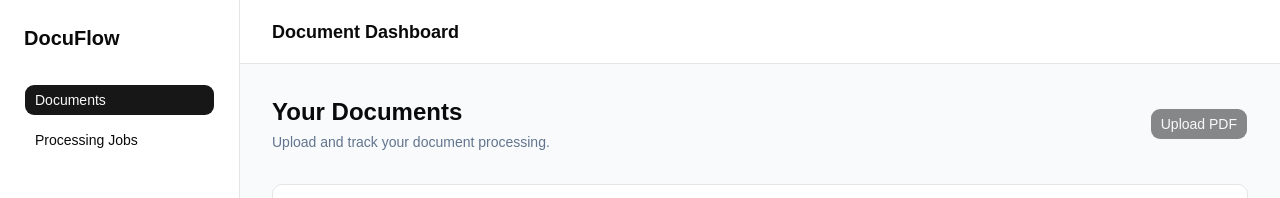
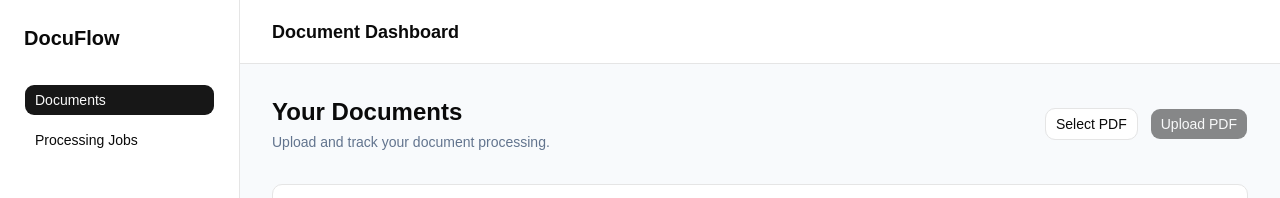
Before and after one commit to DUCANHTRA/document-processing-platform, a React (Vite) app in the folder client/: page / in a window 1280 px wide. Shown: the top 198 px of the page. Built offline with nearby package versions, Linux system fonts and the light colour scheme; no server answers.

Commit message:
fix file uploading interface

```diff
--- a/client/src/App.tsx
+++ b/client/src/App.tsx
@@ -97,29 +97,48 @@ function App() {
             </div>
 
           <div>
+            <div className="flex items-center gap-3">
               <input
                 ref={fileInputRef}
                 type="file"
+                accept="application/pdf"
                 className="hidden"
-                accept="application/pdf"
                 onChange={(event) => {
                   const file = event.target.files?.[0] ?? null;
                   setSelectedFile(file);
+                  setUploadError(null);
                 }}
               />
 
               <Button
+                type="button"
+                variant="outline"
+                onClick={() => fileInputRef.current?.click()}
+                disabled={isUploading}
+              >
+                Select PDF
+              </Button>
+
+              <Button
+                type="button"
                 onClick={handleUpload}
                 disabled={!selectedFile || isUploading}
               >
                 {isUploading ? "Uploading..." : "Upload PDF"}
               </Button>
+            </div>
 
-              {uploadError && (
-                <p className="mt-2 text-sm text-red-600">
-                  {uploadError}
-                </p>
-              )}
+            {selectedFile && (
+              <p className="mt-2 text-sm text-slate-600">
+                Selected file: {selectedFile.name}
+              </p>
+            )}
+
+            {uploadError && (
+              <p className="mt-2 text-sm text-red-600">
+                {uploadError}
+              </p>
+            )}
           </div>
           </div>
 
```
